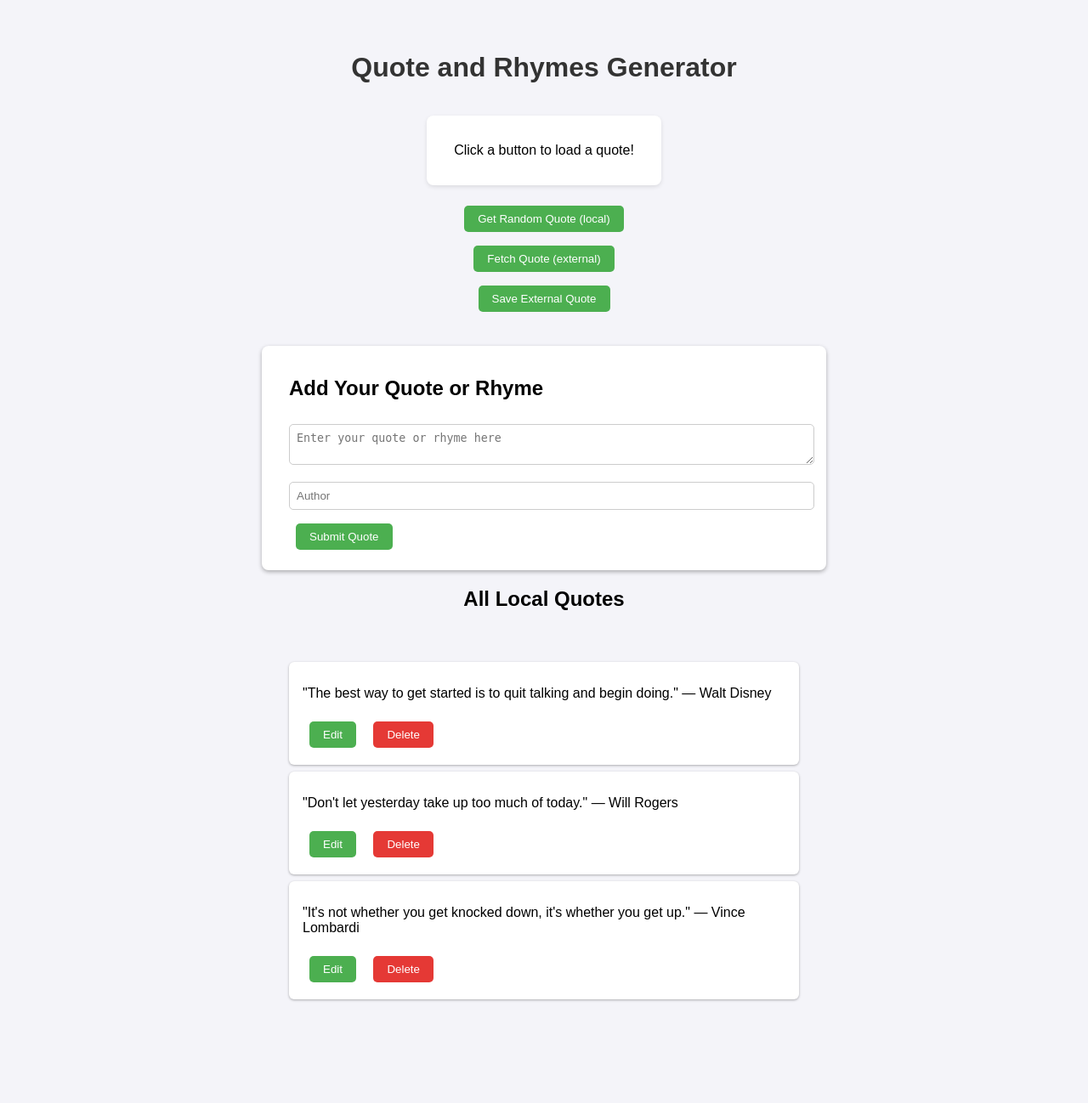
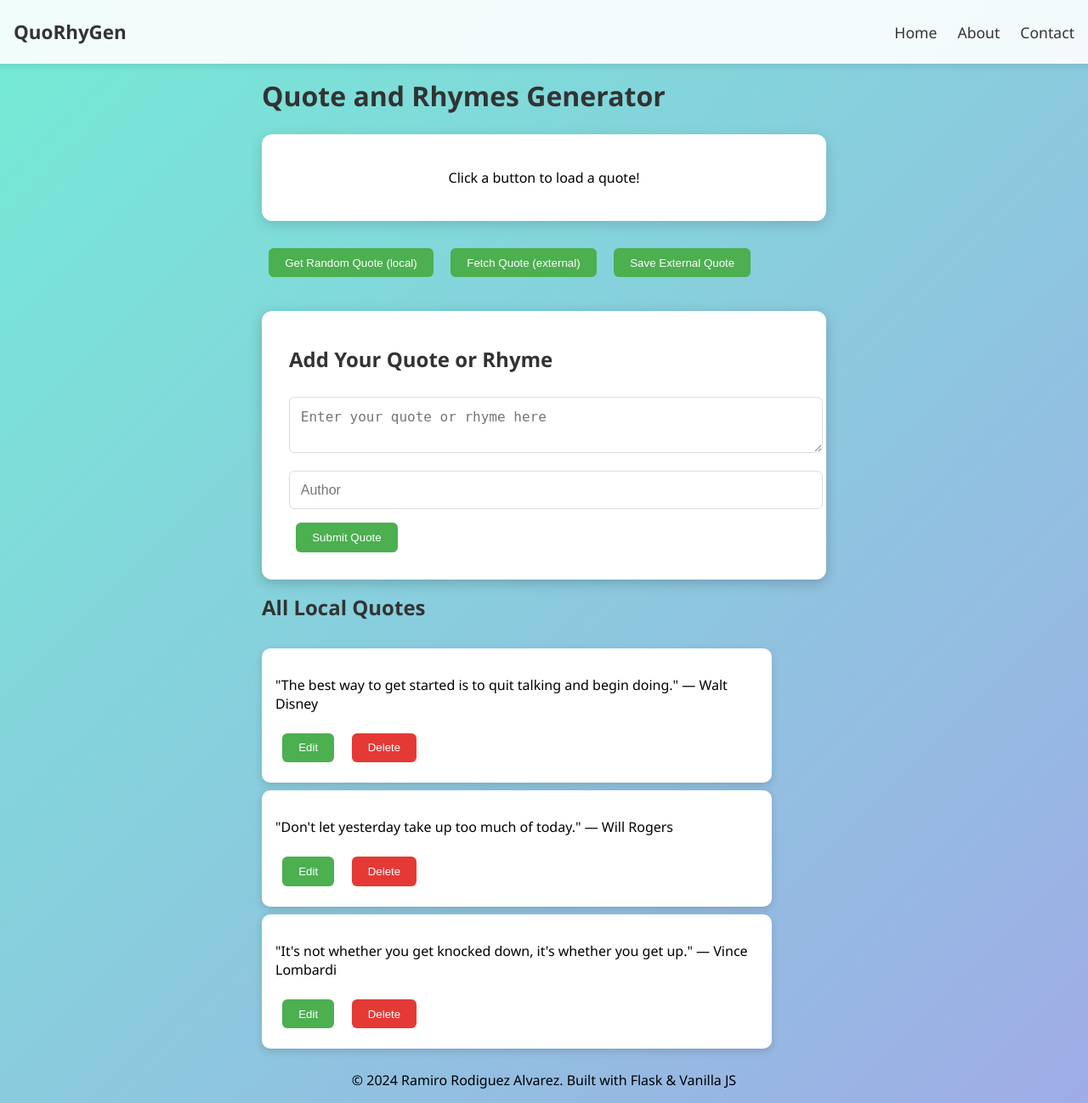
Before and after one commit to RodriguezRamiro/quotesgenerator_app, a Flask app: page / in a window 1280 px wide. Shown: the whole page at 85% size. Before the commit the page ends 1178 px from the top, so only its background shows below. Run offline with Flask 3, Linux system fonts and the light colour scheme.

Commit message:
Clean separation fo back and frontend, refactored folder and file structures, modularized & grouped funcitons, better error hanlding , documented with commetns, over all better maintainability, up next about and contact pages and polishing styles.

```diff
--- a/app.py
+++ b/app.py
@@ -1,15 +1,22 @@
 from flask import Flask, jsonify, request, render_template
 import random
 import requests
+import json
+import os
 
 app = Flask(__name__)
 
-# in-memory list of quotes
-quotes = [
-    {"id": 1, "text": "The best way to get started is to quit talking and begin doing.", "author": "Walt Disney"},
-    {"id": 2, "text": "Don't let yesterday take up too much of today.", "author": "Will Rogers"},
-    {"id": 3, "text": "It's not whether you get knocked down, it's whether you get up.", "author": "Vince Lombardi"},
-]
+# Path to quotes.json
+DATA_FILE = os.path.join(os.path.dirname(__file__), "data", "quotes.json")
+
+# Helper functions
+def load_quotes():
+    with open(DATA_FILE, "r") as f:
+        return json.load(f)
+
+def save_quotes(quotes):
+    with open(DATA_FILE, "w") as f:
+        json.dump(quotes, f, indent=4)
 
 @app.route('/')
 def home():
@@ -17,14 +24,17 @@ def home():
 
 @app.route('/api/quotes/random', methods=['GET'])
 def get_random_quote():
+    quotes = load_quotes()
     return jsonify(random.choice(quotes))
 
 @app.route('/api/quotes', methods=['GET'])
 def get_all_quotes():
+    quotes = load_quotes()
     return jsonify(quotes)
 
 @app.route('/api/quotes/<int:quote_id>', methods=['GET'])
 def get_quote_by_id(quote_id):
+    quotes = load_quotes()
     quote = next((q for q in quotes if q["id"] == quote_id), None)
     if quote:
         return jsonify(quote)
@@ -32,30 +42,54 @@ def get_quote_by_id(quote_id):
 
 @app.route('/api/quotes', methods=['POST'])
 def add_quote():
+    quotes = load_quotes()
     data = request.json
     if not data or "author" not in data or "text" not in data:
         return jsonify({"error": "Author and text are required"}), 400
 
     new_quote = {
-        "id": len(quotes) + 1,
+        "id": max(q["id"] for q in quotes) + 1 if quotes else 1,
         "author": data["author"],
         "text": data["text"]
     }
     quotes.append(new_quote)
+    save_quotes(quotes)
     return jsonify(new_quote), 201
+
+def seed_quotes_from_api(count=5):
+    """fect quotes from external API and store them in quotes.json"""
+    quotes = []
+    try:
+        for _ in range(count):
+            response = request.get("https://api.quotable.io/random")
+            if response.status_code == 200:
+                data = response.json()
+                quotes.append({
+                "id": len(quotes) + 1,
+                "author": data.get("author"),
+                "text": data.get("content")
+            })
+    except Exception as e:
+        print("Error fetching external quotes:", e)
+
+    if quotes:
+        save_quotes(quotes)
+        print(f"Seeded {len(quotes)} quotes from API")
 
 @app.route('/api/quotes/<int:quote_id>', methods=['DELETE'])
 def delete_quote(quote_id):
-    global quotes
+    quotes = load_quotes()
     quote = next((q for q in quotes if q["id"] == quote_id), None)
     if not quote:
         return jsonify({"error": f"Quote with id {quote_id} not found"}), 404
 
     quotes = [q for q in quotes if q["id"] != quote_id]
+    save_quotes(quotes)
     return jsonify({"message": f"Quote with id {quote_id} deleted successfully"}), 200
 
 @app.route('/api/quotes/<int:quote_id>', methods=['PUT'])
 def update_quote(quote_id):
+    quotes = load_quotes()
     data = request.json
     quote = next((q for q in quotes if q["id"] == quote_id), None)
     if not quote:
@@ -63,12 +97,12 @@ def update_quote(quote_id):
 
     quote["text"] = data.get("text", quote["text"])
     quote["author"] = data.get("author", quote["author"])
+    save_quotes(quotes)
 
     return jsonify({
         "message": f"Quote with id {quote_id} updated successfully",
         "quote": quote
     }), 200
-
 
 @app.route('/api/quotes/external', methods=['GET'])
 def fetch_external_quote():
@@ -91,15 +125,20 @@ def save_external_quote():
     if not data or "author" not in data or "text" not in data:
         return jsonify({"error": "Author and text are required"}), 400
 
+    quotes = load_quotes()
     new_quote = {
-        "id": len(quotes) + 1,
+        "id": max(q["id"] for q in quotes) + 1 if quotes else 1,
         "author": data["author"],
         "text": data["text"]
     }
+    quotes.append(new_quote)
+    save_quotes(quotes)
 
-    quotes.append(new_quote)
     return jsonify({"message": "Quote saved successfully", "quote": new_quote}), 201
 
+if __name__ == '__main__':
+    # Run this once to pupopulate quotes.jsopn
+    if not os.path.exists(DATA_FILE) or os.stat(DATA_FILE).st_size == 0:
+        seed_quotes_from_api(count=10) #fetch 10 quotes on first run
 
-if __name__ == '__main__':
     app.run(debug=True)
--- /dev/null
+++ b/static/css/style.css
@@ -0,0 +1,203 @@
+/* //static/css/style.css */
+    /* Global Styles */
+body {
+    font-family: 'Segoe UI', Tahoma, Geneva, Verdana, sans-serif;
+    margin: 0;
+    padding: 0;
+    background: linear-gradient(135deg, #74ebd5, #9face6);
+    min-height: 100vh;
+    display: flex;
+    flex-direction: column;
+    align-items: center;
+  }
+
+  /* Navbar */
+  .navbar {
+    width: 100%;
+    padding: .5rem 1rem;
+    background: rgba(255, 255, 255, 0.9);
+    display: flex;
+    justify-content: space-between;
+    align-items: center;
+    box-shadow: 0 2px 10px rgba(0,0,0,0.1);
+    position: sticky;
+    top: 0;
+    z-index: 100;
+  }
+
+  .navbar .logo {
+    padding-left: 1rem;
+    font-size: 1.4rem;
+    font-weight: bold;
+    color: #333;
+  }
+
+  .nav-links {
+    font-size: 1.1rem;
+    padding-right: 1rem;
+    list-style: none;
+    display: flex;
+    gap: 1.5rem;
+  }
+
+  .nav-links a {
+    text-decoration: none;
+    color: #333;
+    font-weight: 500;
+    transition: color 0.3s ease;
+  }
+
+  .nav-links a:hover {
+    color: #4CAF50;
+  }
+
+  /* Headings */
+  h1, h2 {
+    color: #333;
+    margin-top: 1rem;
+  }
+
+  /* Quote Display Box */
+  #quote-box {
+    background: #fff;
+    padding: 1.5rem 2rem;
+    margin: 1.5rem 0;
+    border-radius: 12px;
+    box-shadow: 0 4px 15px rgba(0,0,0,0.15);
+    max-width: 600px;
+    text-align: center;
+    animation: fadeIn 0.8s ease-in-out;
+  }
+
+  /* Buttons */
+  button {
+    margin: 0.5rem;
+    padding: 0.6rem 1.2rem;
+    border: none;
+    border-radius: 6px;
+    background: #4CAF50;
+    color: white;
+    font-weight: 500;
+    cursor: pointer;
+    transition: transform 0.2s ease, background 0.3s ease;
+  }
+
+  button:hover {
+    transform: translateY(-2px);
+    background: #45a049;
+  }
+
+  button.delete-btn {
+    background: #e53935;
+  }
+
+  button.delete-btn:hover {
+    background: #c62828;
+  }
+
+  /* Form */
+  form {
+    margin-top: 2rem;
+    background: #fff;
+    padding: 1.5rem 2rem;
+    border-radius: 12px;
+    box-shadow: 0 4px 15px rgba(0,0,0,0.2);
+    max-width: 600px;
+    width: 100%;
+  }
+
+  input, textarea {
+    width: 100%;
+    margin: 0.5rem 0;
+    padding: 0.8rem;
+    border: 1px solid #ddd;
+    border-radius: 6px;
+    font-size: 1rem;
+  }
+
+  input:focus, textarea:focus {
+    outline: none;
+    border-color: #4CAF50;
+    box-shadow: 0 0 5px rgba(76,175,80,0.3);
+  }
+
+  /* Quotes List */
+  #all-quotes {
+    margin-top: 2rem;
+    width: 100%;
+    max-width: 600px;
+  }
+
+  .quote-item {
+    background: #fff;
+    padding: 1rem;
+    margin: 0.6rem 0;
+    border-radius: 10px;
+    box-shadow: 0 3px 10px rgba(0,0,0,0.15);
+    transition: transform 0.2s ease;
+  }
+
+  .quote-item:hover {
+    transform: translateX(5px);
+  }
+
+  /* Modal */
+  .modal {
+    display: none;
+    position: fixed;
+    z-index: 1000;
+    left: 0;
+    top: 0;
+    width: 100%;
+    height: 100%;
+    background: rgba(0,0,0,0.5);
+    justify-content: center;
+    align-items: center;
+  }
+
+  .modal-content {
+    background: #fff;
+    padding: 2rem;
+    border-radius: 12px;
+    width: 90%;
+    max-width: 500px;
+    text-align: center;
+    box-shadow: 0 4px 20px rgba(0,0,0,0.3);
+    animation: slideDown 0.4s ease;
+  }
+
+  .modal-content textarea,
+  .modal-content input {
+    width: 100%;
+    margin-top: 1rem;
+    padding: 0.8rem;
+    border-radius: 6px;
+    border: 1px solid #ddd;
+  }
+
+  .modal-actions {
+    margin-top: 1.5rem;
+  }
+
+  /* Footer */
+  .footer {
+    margin-top: auto;
+    padding: 1rem;
+    background: rgba(255,255,255,0.9);
+    width: 100%;
+    text-align: center;
+    font-size: 0.9rem;
+    color: #555;
+    box-shadow: 0 -2px 8px rgba(0,0,0,0.1);
+  }
+
+  /* Animations */
+  @keyframes fadeIn {
+    from { opacity: 0; transform: translateY(10px); }
+    to { opacity: 1; transform: translateY(0); }
+  }
+
+  @keyframes slideDown {
+    from { transform: translateY(-20px); opacity: 0; }
+    to { transform: translateY(0); opacity: 1; }
+  }
--- /dev/null
+++ b/static/js/app.js
@@ -0,0 +1,129 @@
+//static/js/app.js
+
+let lastExternalQuote = null;
+let editingId = null;
+
+// Fetch a random local quote
+async function getRandomQuote() {
+  const res = await fetch('/api/quotes/random');
+  const data = await res.json();
+  document.getElementById('quote-text').innerText = `"${data.text}"`;
+  document.getElementById('quote-author').innerText = `- ${data.author}`;
+  document.getElementById('saveBtn').disabled = true;
+}
+
+// Fetch a random external quote
+async function getExternalQuote() {
+  const res = await fetch('/api/quotes/external');
+  const data = await res.json();
+  lastExternalQuote = data;
+  document.getElementById('quote-text').innerText = `"${data.text}"`;
+  document.getElementById('quote-author').innerText = `- ${data.author}`;
+  document.getElementById('saveBtn').disabled = false;
+}
+
+// Save the last external quote
+async function saveExternalQuote() {
+  if (!lastExternalQuote) return;
+  const res = await fetch('/api/quotes/save', {
+    method: 'POST',
+    headers: { 'Content-Type': 'application/json' },
+    body: JSON.stringify(lastExternalQuote)
+  });
+  const result = await res.json();
+  alert(result.message || "Saved!");
+  document.getElementById('saveBtn').disabled = true;
+  loadAllQuotes();
+}
+
+// Delete a quote
+async function deleteQuote(id) {
+  if (!confirm("Do you want to delete this Quote?")) return;
+
+  const res = await fetch(`/api/quotes/${id}`, { method: 'DELETE' });
+  const data = await res.json();
+  alert(data.message || data.error);
+  loadAllQuotes();
+}
+
+// Load all quotes
+async function loadAllQuotes() {
+  const res = await fetch('/api/quotes');
+  const data = await res.json();
+  const container = document.getElementById('all-quotes');
+  container.innerHTML = data.map(q => `
+    <div class="quote-item" id="quote-${q.id}">
+      <p>"${q.text}" — ${q.author}</p>
+      <button onclick="openModal(${q.id}, \`${q.text}\`, \`${q.author}\`)">Edit</button>
+      <button class="delete-btn" onclick="deleteQuote(${q.id})">Delete</button>
+    </div>
+  `).join("");
+}
+
+// Open modal for editing
+function openModal(id, text, author) {
+  editingId = id;
+  document.getElementById('edit-text').value = text;
+  document.getElementById('edit-author').value = author;
+  document.getElementById('editModal').style.display = 'flex';
+}
+
+// Save edits
+async function saveEdit() {
+  const text = document.getElementById('edit-text').value;
+  const author = document.getElementById('edit-author').value;
+
+  const res = await fetch(`/api/quotes/${editingId}`, {
+    method: 'PUT',
+    headers: { 'Content-Type': 'application/json' },
+    body: JSON.stringify({ text, author })
+  });
+
+  if (res.ok) {
+    alert('Quote updated successfully!');
+    closeModal();
+    loadAllQuotes();
+  } else {
+    alert('Failed to update quote.');
+  }
+}
+
+// Close modal
+function closeModal() {
+  editingId = null;
+  document.getElementById('editModal').style.display = 'none';
+}
+
+// Close modal if clicked outside
+window.addEventListener('click', (e) => {
+  const modal = document.getElementById('editModal');
+  if (e.target === modal) {
+    closeModal();
+  }
+});
+
+// Handle add-quote form submission
+document.addEventListener("DOMContentLoaded", () => {
+  document.getElementById('quote-form').addEventListener('submit', async (e) => {
+    e.preventDefault();
+    const text = document.getElementById('new-quote-text').value;
+    const author = document.getElementById('new-quote-author').value;
+
+    const res = await fetch('/api/quotes', {
+      method: 'POST',
+      headers: { 'Content-Type': 'application/json' },
+      body: JSON.stringify({ text, author })
+    });
+
+    if (res.ok) {
+      alert('Quote added successfully!');
+      document.getElementById('quote-form').reset();
+      loadAllQuotes();
+    } else {
+      alert('Failed to add quote.');
+    }
+  });
+
+  // Initial load of all quotes
+  loadAllQuotes();
+});
--- a/templates/index.html
+++ b/templates/index.html
@@ -4,98 +4,21 @@
   <meta charset="UTF-8">
   <meta name="viewport" content="width=device-width, initial-scale=1.0">
   <title>Quotes and Rhymes Generator</title>
-  <style>
-    body {
-      font-family: Arial, sans-serif;
-      background: #f4f4f9;
-      display: flex;
-      flex-direction: column;
-      align-items: center;
-      padding: 2rem;
-    }
-    h1 { color: #333; }
-    #quote-box {
-      background: #fff;
-      padding: 1rem 2rem;
-      margin: 1rem 0;
-      border-radius: 8px;
-      box-shadow: 0 2px 5px rgba(0,0,0,0.1);
-      max-width: 600px;
-      text-align: center;
-    }
-    button {
-      margin: 0.5rem;
-      padding: 0.5rem 1rem;
-      border: none;
-      border-radius: 5px;
-      background: #4CAF50;
-      color: white;
-      cursor: pointer;
-    }
-    button.delete-btn {
-      background: #e53935;
-    }
-    button.delete-btn:hover {
-      background: #c62828;
-    }
-    form {
-      margin-top: 2rem;
-      background: #fff;
-      padding: 1rem 2rem;
-      border-radius: 8px;
-      box-shadow: 0 2px 5px rgba(0,0,0,0.3);
-      max-width: 600px;
-      width: 100%;
-    }
-    input, textarea {
-      width: 100%;
-      margin: 0.5rem 0;
-      padding: 0.5rem;
-      border: 1px solid #ccc;
-      border-radius: 5px;
-    }
-    #all-quotes {
-      margin-top: 2rem;
-      width: 100%;
-      max-width: 600px;
-    }
-    .quote-item {
-      background: #fff;
-      padding: 0.75rem 1rem;
-      margin: 0.5rem 0;
-      border-radius: 6px;
-      box-shadow: 0 1px 3px rgba(0,0,0,0.3);
-    }
+  <link rel="stylesheet" href="../static/css/style.css">
 
-    /* Modal Styles */
-    .modal {
-      display: none;
-      position: fixed;
-      z-index: 1000;
-      left: 0;
-      top: 0;
-      width: 100%;
-      height: 100%;
-      background: rgba(0,0,0,0.5);
-      justify-content: center;
-      align-items: center;
-    }
-    .modal-content {
-      background: #fff;
-      padding: 2rem;
-      border-radius: 8px;
-      width: 90%;
-      max-width: 500px;
-      text-align: center;
-    }
-    .modal-content textarea,
-    .modal-content input {
-      width: 100%;
-      margin-top: 1rem;
-    }
-  </style>
 </head>
 <body>
+    <!-- Navbar -->
+    <nav class="navbar">
+        <div class="logo">QuoRhyGen</div>
+        <ul class="nav-links">
+            <li><a href="/index">Home</a></li>
+            <li><a href="/about">About</a></li>
+            <li><a href="/contact">Contact</a></li>
+        </ul>
+    </nav>
+
+    <main>
   <h1>Quote and Rhymes Generator</h1>
 
   <!-- Quotes display area -->
@@ -104,9 +27,11 @@
     <p id="quote-author"></p>
   </div>
 
+  <div class="btn-group">
     <button onclick="getRandomQuote()">Get Random Quote (local)</button>
     <button onclick="getExternalQuote()">Fetch Quote (external)</button>
     <button id="saveBtn" onclick="saveExternalQuote()" disabled>Save External Quote</button>
+  </div>
 
   <!-- Add quote form -->
     <form id="quote-form">
@@ -119,6 +44,7 @@
   <!-- View all Quotes -->
   <h2>All Local Quotes</h2>
   <div id="all-quotes"></div>
+</main>
 
   <!-- Edit Modal -->
   <div id="editModal" class="modal">
@@ -126,129 +52,19 @@
       <h2>Edit Quote</h2>
       <textarea id="edit-text"></textarea>
       <input id="edit-author" />
+      <div class="modal-actions">
         <button onclick="saveEdit()">Save</button>
         <button class="close-btn" onclick="closeModal()">Cancel</button>
       </div>
     </div>
+  </div>
 
-  <script>
-    let lastExternalQuote = null;
-    let editingId = null;
+  <!-- Footer -->
 
-    async function getRandomQuote() {
-      const res = await fetch('/api/quotes/random');
-      const data = await res.json();
-      document.getElementById('quote-text').innerText = `"${data.text}"`;
-      document.getElementById('quote-author').innerText = `- ${data.author}`;
-      document.getElementById('saveBtn').disabled = true;
-    }
+  <footer>
+    <p>&copy; 2024 Ramiro Rodiguez Alvarez. Built with Flask & Vanilla JS</p>
+    </footer>
 
-    async function getExternalQuote() {
-      const res = await fetch('/api/quotes/external');
-      const data = await res.json();
-      lastExternalQuote = data; // store for saving later
-      document.getElementById('quote-text').innerText = `"${data.text}"`;
-      document.getElementById('quote-author').innerText = `- ${data.author}`;
-      document.getElementById('saveBtn').disabled = false; // enable save
-    }
-
-    async function saveExternalQuote() {
-      if (!lastExternalQuote) return;
-      const res = await fetch('/api/quotes/save', {
-        method: 'POST',
-        headers: { 'Content-Type': 'application/json' },
-        body: JSON.stringify(lastExternalQuote)
-      });
-      const result = await res.json();
-      alert(result.message || "Saved!");
-      document.getElementById('saveBtn').disabled = true; // disable save button
-      loadAllQuotes(); // refresh quotes list
-    }
-
-    async function deleteQuote(id) {
-      if (!confirm("Do you want to delete this Quote?")) return;
-
-      const res = await fetch(`/api/quotes/${id}`, { method: 'DELETE' });
-      const data = await res.json();
-      alert(data.message || data.error);
-      loadAllQuotes(); // refresh after deletion
-    }
-
-    async function loadAllQuotes() {
-      const res = await fetch('/api/quotes');
-      const data = await res.json();
-      const container = document.getElementById('all-quotes');
-      container.innerHTML = data.map(q => `
-        <div class="quote-item" id="quote-${q.id}">
-          <p>"${q.text}" — ${q.author}</p>
-          <button onclick="openModal(${q.id}, \`${q.text}\`, \`${q.author}\`)">Edit</button>
-          <button class="delete-btn" onclick="deleteQuote(${q.id})">Delete</button>
-        </div>
-      `).join("");
-    }
-
-    function openModal(id, text, author) {
-      editingId = id;
-      document.getElementById('edit-text').value = text;
-      document.getElementById('edit-author').value = author;
-      document.getElementById('editModal').style.display = 'flex';
-    }
-
-    async function saveEdit() {
-      const text = document.getElementById('edit-text').value;
-      const author = document.getElementById('edit-author').value;
-
-      const res = await fetch(`/api/quotes/${editingId}`, {
-        method: 'PUT',
-        headers: { 'Content-Type': 'application/json' },
-        body: JSON.stringify({ text, author })
-      });
-
-      if (res.ok) {
-        alert('Quote updated successfully!');
-        closeModal();
-        loadAllQuotes();
-      } else {
-        alert('Failed to update quote.');
-      }
-    }
-
-    function closeModal() {
-      editingId = null;
-      document.getElementById('editModal').style.display = 'none';
-    }
-
-    // Close modal on outside click
-    window.addEventListener('click', (e) => {
-        const modal = document.getElementById('editModal');
-        if (e.target === modal){
-            closeModal();
-    }
-    })
-
-    // Handle form submission
-    document.getElementById('quote-form').addEventListener('submit', async (e) => {
-      e.preventDefault();
-      const text = document.getElementById('new-quote-text').value;
-      const author = document.getElementById('new-quote-author').value;
-
-      const res = await fetch('/api/quotes', {
-        method: 'POST',
-        headers: { 'Content-Type': 'application/json' },
-        body: JSON.stringify({ text, author })
-      });
-
-      if (res.ok) {
-        alert('Quote added successfully!');
-        document.getElementById('quote-form').reset();
-        loadAllQuotes(); // Refresh the list of quotes
-      } else {
-        alert('Failed to add quote.');
-      }
-    });
-
-    // Initial load of all quotes
-    loadAllQuotes();
-  </script>
+    <script src="{{ url_for('static', filename='js/app.js')}}"></script>
 </body>
 </html>
```
Also changed, not shown: data/quotes.json (added, +13 -0 lines), templates/contact.html (added). Lines whose indentation alone changed are shown as unchanged.
